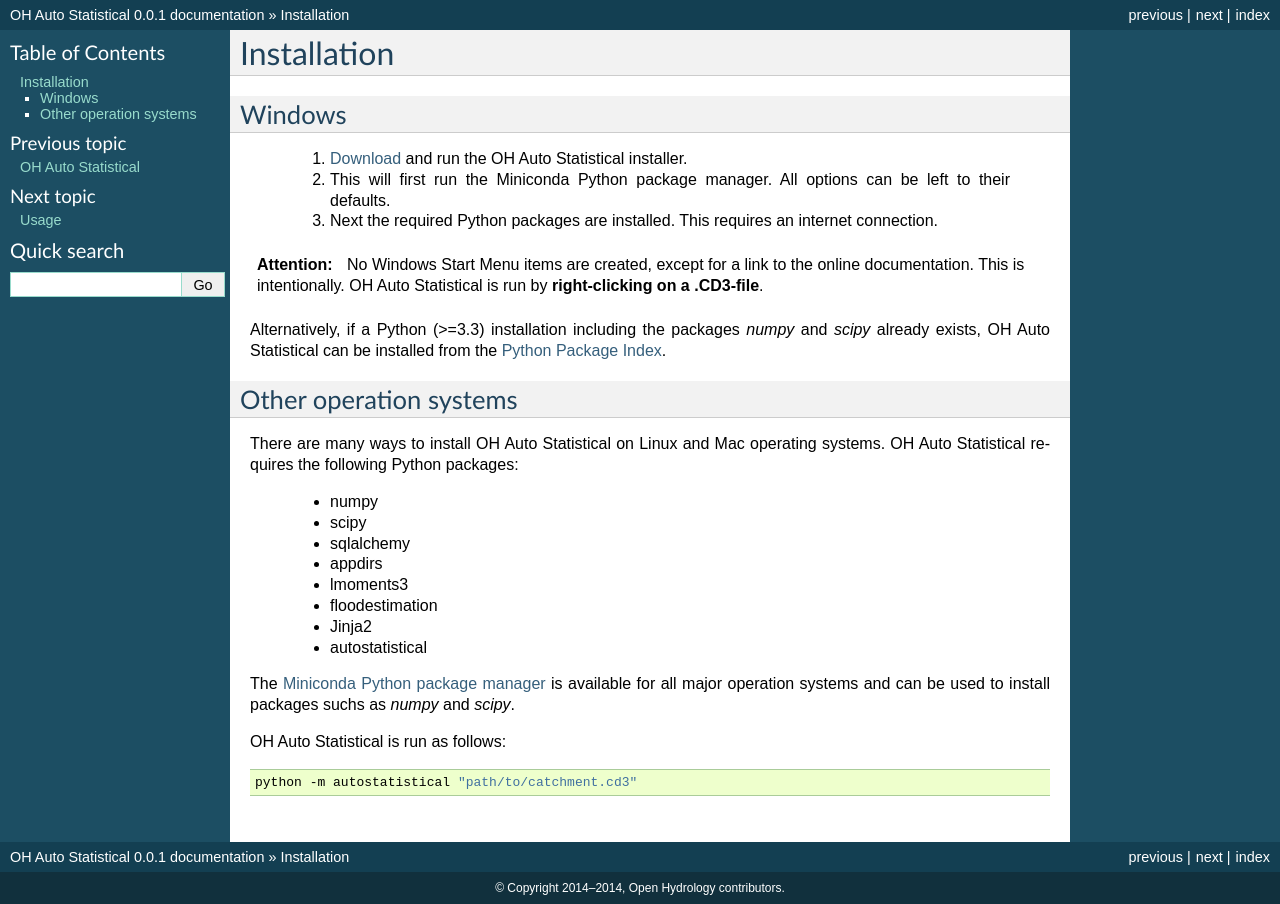
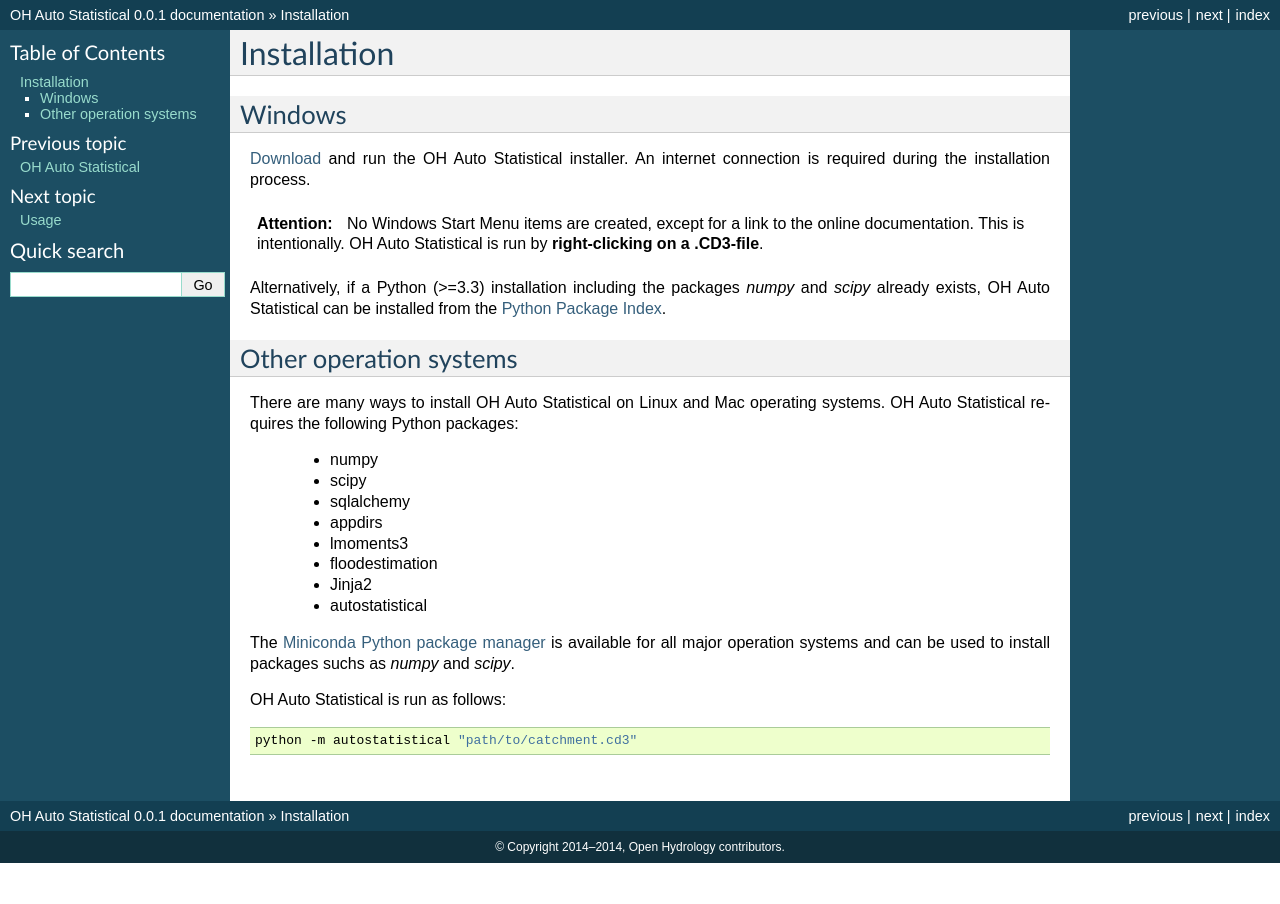
Before and after one commit to OpenHydrology/OH-Auto-Statistical, a Sphinx documentation site: the page built from docs/source/installation.rst, in a window 1280 px wide. Built offline with Sphinx 7.4.7, drawn with Linux system fonts in a browser that asks for light colours.

```diff
--- a/docs/source/installation.rst
+++ b/docs/source/installation.rst
@@ -4,10 +4,8 @@ Installation
 Windows
 -------
 
- 1. `Download <https://github.com/OpenHydrology/OH-Auto-Statistical/releases>`_ and run the OH Auto Statistical
-    installer.
- 2. This will first run the Miniconda Python package manager. All options can be left to their defaults.
- 3. Next the required Python packages are installed. This requires an internet connection.
+`Download <https://github.com/OpenHydrology/OH-Auto-Statistical/releases>`_ and run the OH Auto Statistical installer.
+An internet connection is required during the installation process.
 
 .. attention::
 
```
Also changed, not shown: 1 other file.
